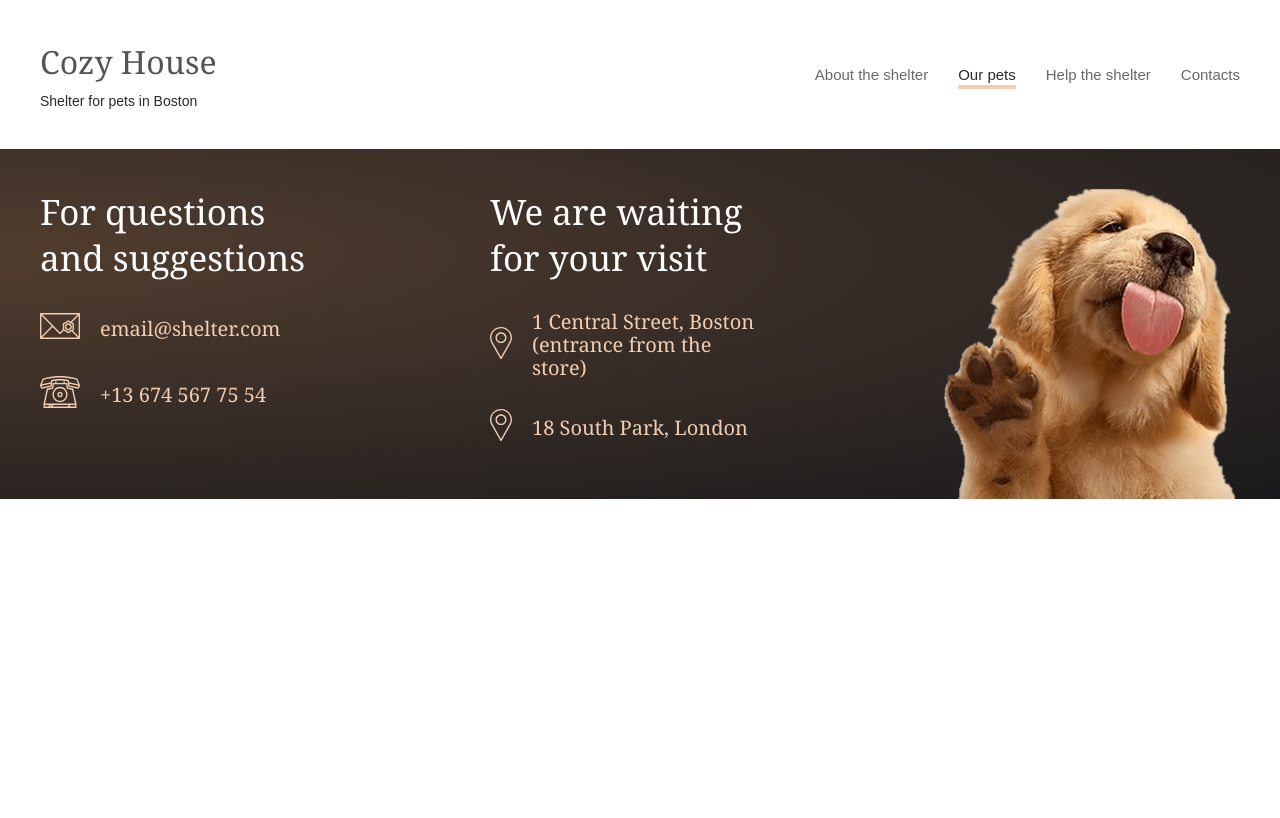
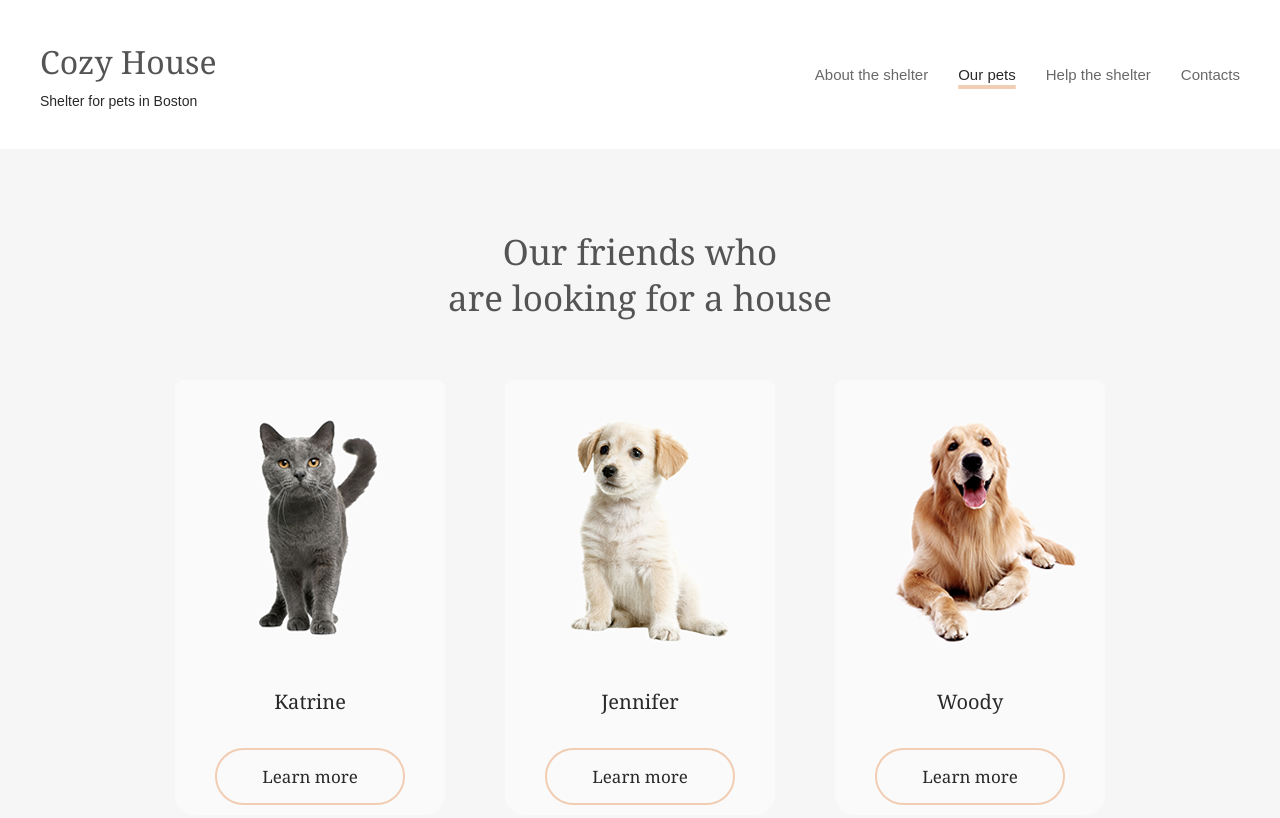
Before and after one commit to EmilEbulisov/shelter, a plain HTML site: page pets.html in a window 1280 px wide. Shown: the top 818 px of the page. Drawn offline with Linux system fonts and the light colour scheme.

Commit message:
Доделал header main footer

```diff
--- a/pets.html
+++ b/pets.html
@@ -21,6 +21,58 @@
             </ul>
         </nav>
     </header>
+    <main class="pet_main">
+        <h1 class="pet_heading">Our friends who </br>are looking for a house</h1>
+        <div class="pet_blocks">
+            <div class="block">
+                <img src="./images/pets-katrine.png" alt="Фото кошки Катрин" class="card_img">
+                <p class="pets_name">Katrine</p>
+                <a href="#!" class="card_button">Learn more</a>
+            </div>
+            <div class="block">
+                <img src="./images/pets-jennifer.png" alt="Фото собаки Дженифер" class="card_img">
+                <p class="pets_name">Jennifer</p>
+                <a href="#!" class="card_button">Learn more</a>
+            </div>
+            <div class="block">
+                <img src="./images/pets-woody.png" alt="Фото собаки Вуди" class="card_img">
+                <p class="pets_name">Woody</p>
+                <a href="#!" class="card_button">Learn more</a>
+            </div>
+            <div class="block">
+                <img src="./images/pets-sophia.png" alt="Фото собаки Софии" class="card_img">
+                <p class="pets_name">Sophia</p>
+                <a href="#!" class="card_button">Learn more</a>
+            </div>
+            <div class="block">
+                <img src="./images/pets-timmy.png" alt="Фото кошки Тимми" class="card_img">
+                <p class="pets_name">Jennifer</p>
+                <a href="#!" class="card_button">Learn more</a>
+            </div>
+            <div class="block">
+                <img src="./images/pets-charly.png" alt="Фото собаки Чарли" class="card_img">
+                <p class="pets_name">Charly</p>
+                <a href="#!" class="card_button">Learn more</a>
+            </div>
+            <div class="block">
+                <img src="./images/pets-scarlet.png" alt="Фото собаки скарлет" class="card_img">
+                <p class="pets_name">Scarlet</p>
+                <a href="#!" class="card_button">Learn more</a>
+            </div>
+            <div class="block">
+                <img src="./images/pets-freddie.png" alt="Фото кошки Фредди" class="card_img">
+                <p class="pets_name">Freddie</p>
+                <a href="#!" class="card_button">Learn more</a>
+            </div>
+        </div>
+        <div class="pet_page_buttons">
+            <button class="l1"><<</button>
+            <button class="l2"><</button>
+            <p class="page_number_button">1</p>
+            <button class="r1">></button>
+            <button class="r2">>></button>
+        </div>
+    </main>
     <footer class="footer">
         <ul class="footer_content">
             <h3 class="footer_heading">For questions and suggestions</h3>
--- a/style.css
+++ b/style.css
@@ -354,6 +354,7 @@ h1, h2, h3, h4 {
     display: flex;
     justify-content: space-between;
     align-items: center;
+    background-color: #FFFFFF;
 }
 .pet_logo_title {
     font-size: 32px;
@@ -392,3 +393,46 @@ h1, h2, h3, h4 {
 .pet_header a {
     color: #292929;
 }
+.pet_main {
+    padding-top: 80px;
+    background-color: #f6f6f6;
+}
+.pet_heading {
+    font-family: Georgia, serif;
+    color: #545454;
+    font-size: 35px;
+    line-height: 45.5px;
+    text-align: center;
+    margin-bottom: 60px;
+}
+.pet_blocks {
+    display: flex;
+    justify-content: center;
+    flex-wrap: wrap;
+}
+/* .block + .block{
+    margin-left: 60px;
+} */
+.block {
+    margin-right: 30px;
+    margin-left: 30px;
+    margin-bottom: 30px;
+    background-color: #FAFAFA;
+    width: 270px;
+    height: 435px;
+    text-align: center;
+    border-radius: 20px;
+}
+.pet_page_buttons {
+}
+.l1 {
+
+}
+.l2 {
+}
+.page_number_button {
+}
+.r1 {
+}
+.r2 {
+}
```
Also changed, not shown: images/pets-charly.png (added), images/pets-freddie.png (added), images/pets-scarlet.png (added), images/pets-sophia.png (added), images/pets-timmy.png (added).
